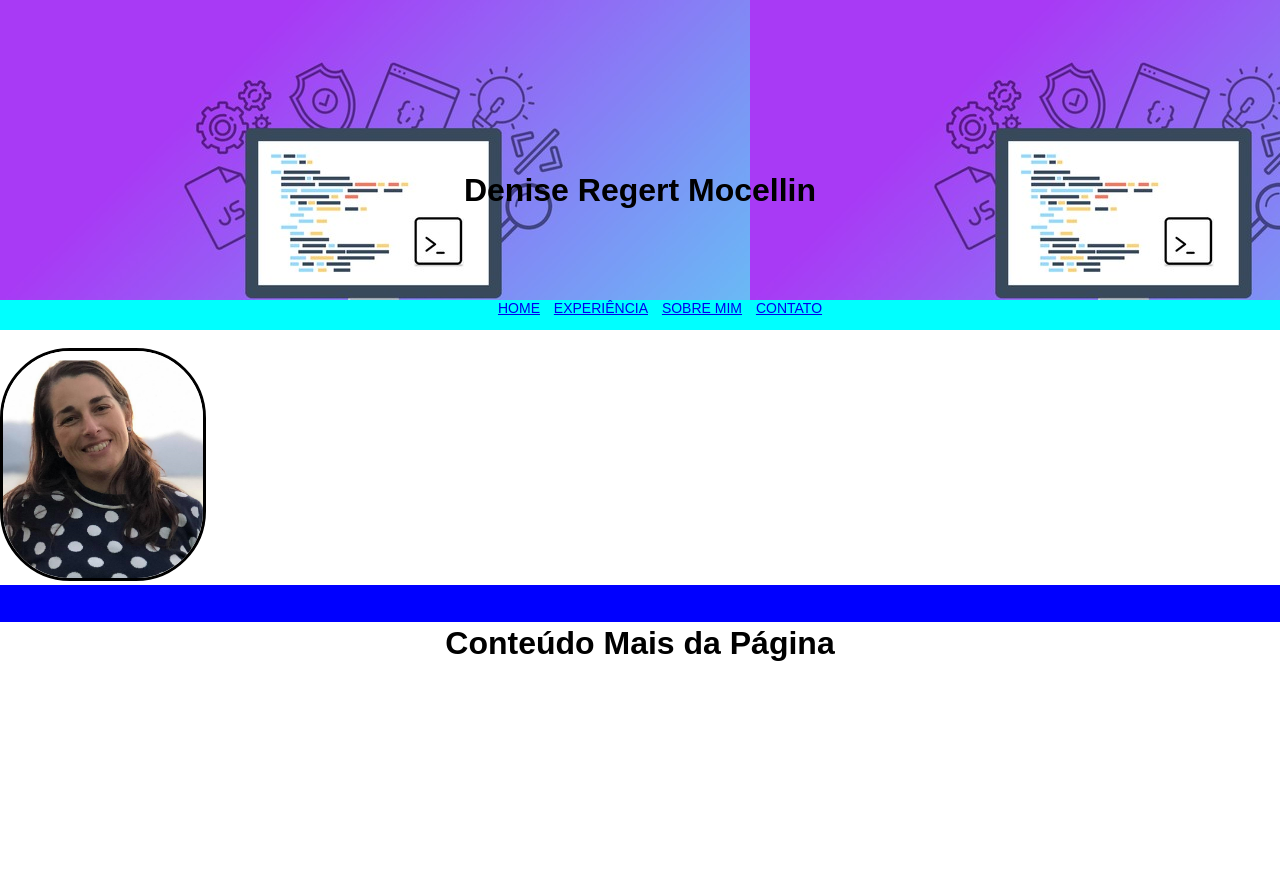
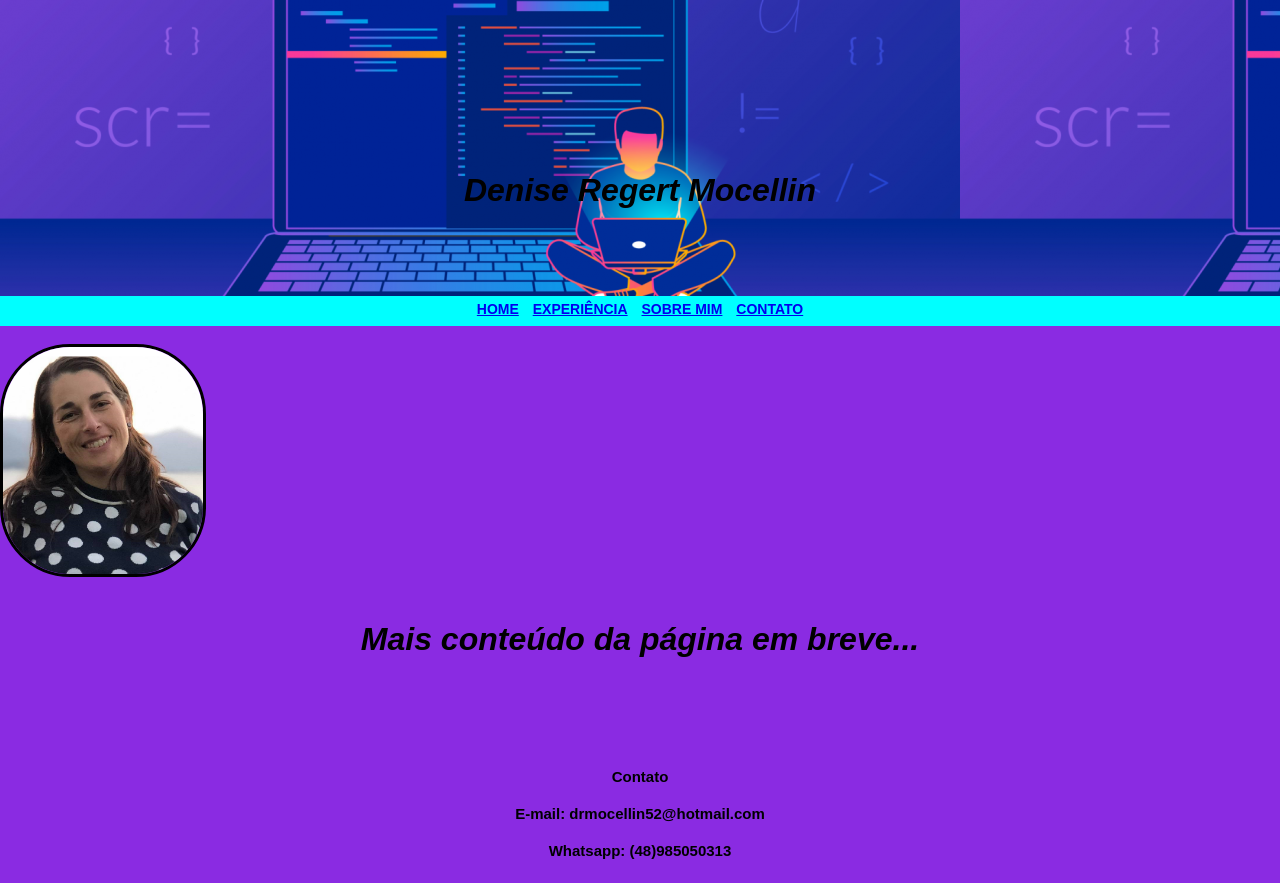
Before and after one commit to denisemocellin52/DesenvolvimentoWeb, a plain HTML site: page Aula10092021/denise.html in a window 1280 px wide. Drawn offline with Linux system fonts and the light colour scheme.

Commit message:
Atualizado css e html página

```diff
--- a/Aula10092021/denise.css
+++ b/Aula10092021/denise.css
@@ -1,15 +1,14 @@
 body {
     margin: 0px;
+    background-color: blueviolet;
 }
 
 header{
     display: flex;
     width: 100%;
     height: 300px;
-    background-image: url("imagens/dev.jpg");
-    align-items: center;
+    background-image: url("imagens/developer.png");
     font-family: 'Lucida Sans', 'Lucida Sans Regular', 'Lucida Grande', 'Lucida Sans Unicode', Geneva, Verdana, sans-serif;
-    background-color: blueviolet;
     text-align: center;
 }
 
@@ -26,6 +25,7 @@ img {
 h1 {
     color: rgb(red, green, blue);
     font-family: Arial, Helvetica, sans-serif;
+    font-style: italic;
     position: relative;
     top: 40px;
     margin: auto;
@@ -44,6 +44,9 @@ h1 {
 
 #menu ul {
     list-style: none;
+    font-weight: bold;
+    margin: 10px;
+    padding: 5px;
 }
 
 #menu ul li{
@@ -57,13 +60,14 @@ h1 {
 }
 
 main {
-    background-color: blue;
     text-align: center;
 }
 
-#contato {
+.contato {
+    font-size: 15px;
+    font-weight: bold;
+    font-family: Arial, Helvetica, sans-serif;
     text-align: center;
-
 }
 
 footer {
@@ -71,9 +75,7 @@ footer {
     padding: auto;
     margin-top: 150px;
     font-size: 15px;
-    color: white;
-    position: absolute;
-    display: inline-block;
+    color: black;
+    position: relative;
     font-weight: normal;
-
 }
--- a/Aula10092021/denise.html
+++ b/Aula10092021/denise.html
@@ -1,12 +1,11 @@
 <!DOCTYPE html>
 <html>
     <head>
-        <title>Curriculo Denise Regert Mocellin</title>
+        <title>Página da Denise Mocellin</title>
         <link rel="stylesheet" href="denise.css">
     </head>
     <body>
     <header>
-
         <h1>Denise Regert Mocellin</h1>
     </header>
     <br>
@@ -22,11 +21,11 @@
     <br>
     <img src="imagens/denise.png">
     <main>
-        <h1>Conteúdo Mais da Página</h1>
+        <h1>Mais conteúdo da página em breve...</h1>
     </main>
     <footer>
         <div class="contato">Contato<br>
-            <h4>Email: drmocellin52@hotmail.com</h4>
+            <h4>E-mail: drmocellin52@hotmail.com</h4>
             <h4>Whatsapp: (48)985050313</h4>
         </div>
     </footer>
```
Also changed, not shown: Aula10092021/imagens/dev.jpg (deleted), Aula10092021/imagens/developer.png (added).
